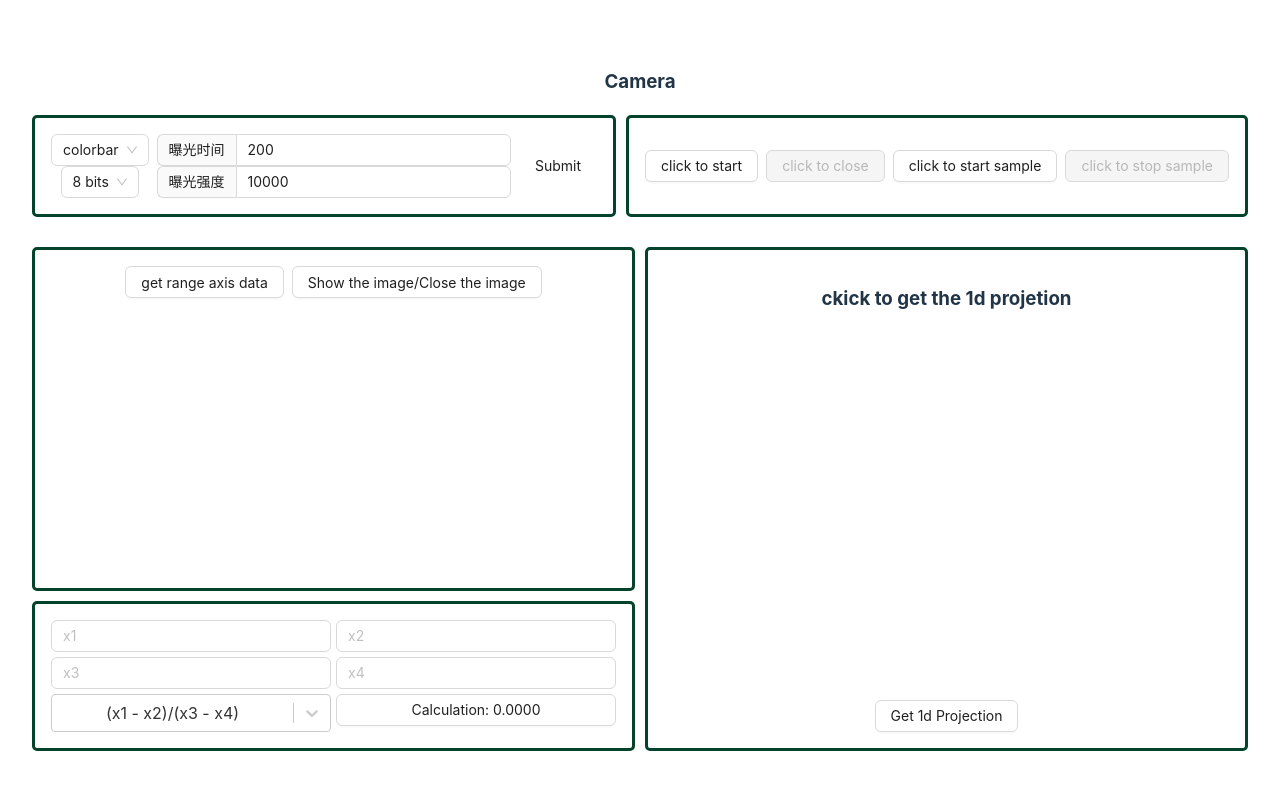
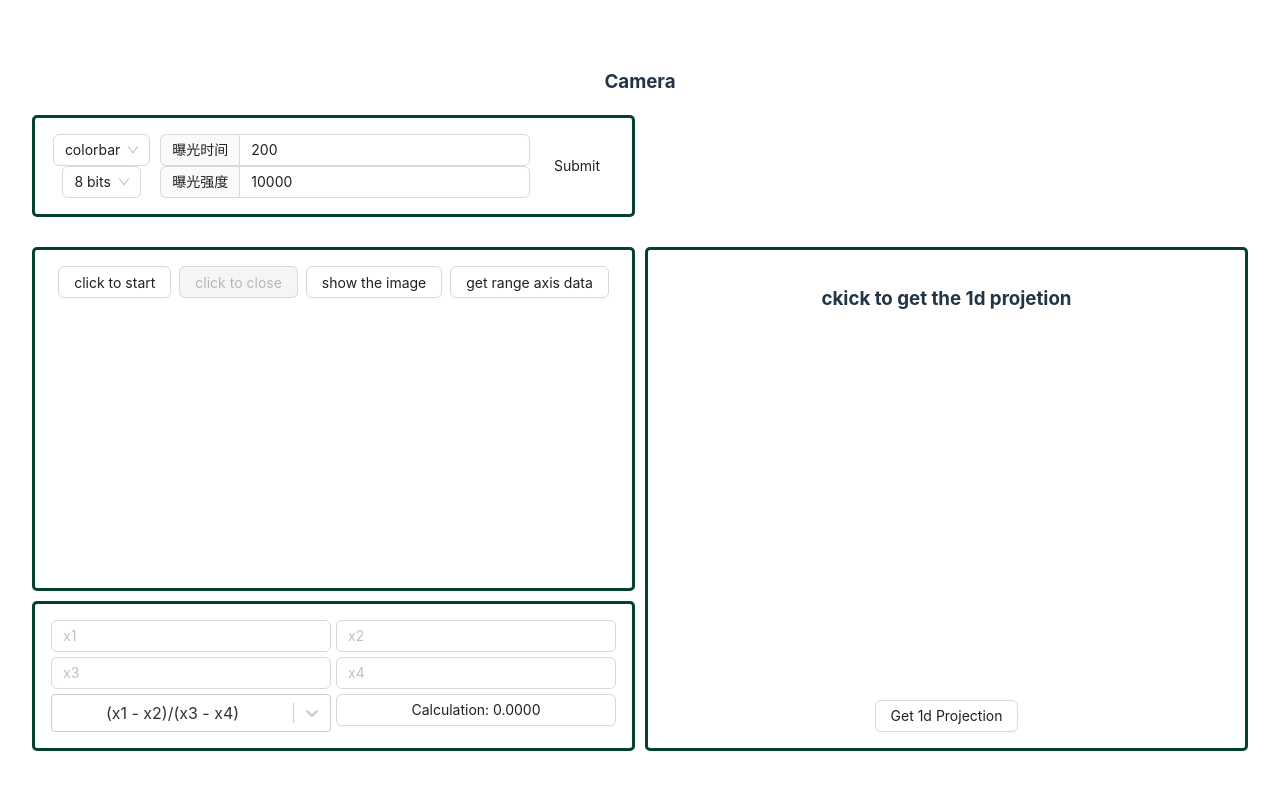
Before and after one commit to CLAPA-OPTICS/camera-front, a React (Vite) app: page / in a window 1280 px wide. Shown: the top 790 px of the page. Built offline with nearby package versions, Linux system fonts and the light colour scheme.

Commit message:
dev 0.0.1

```diff
--- a/src/App.jsx
+++ b/src/App.jsx
@@ -20,6 +20,7 @@ function App() {
   };
   const [k2, setK2] = useState(1.414);
   const [isOpen, setIsOpen] = useState(false);
+  const [isShow, setIsShow] = useState(false);
   const [res, setRes] = useState(0);
   const [data, setData] = useState();
   const [arr, setArr] = useState([0, 1, 2, 3]);
@@ -41,6 +42,35 @@ function App() {
         <div className='box1'>
           <div>
             <Space>
+              <Button disabled={isOpen} onClick={
+                  () => {
+                      fetch('http://127.0.0.1:8000/start');
+                      setIsOpen(true);
+                      // 通过事件监听页面关闭或刷新
+                      window.addEventListener('beforeunload', (event) => {
+                          fetch('http://127.0.0.1:8000/stop');
+                          event.returnValue = '';
+                      });
+                  }
+              }>
+                  click to start
+              </Button>
+              <Button disabled={!isOpen} onClick={
+                  () => {
+                      fetch('http://127.0.0.1:8000/close');
+                      setIsOpen(false);
+                      setIsShow(false);
+                  }
+              }>
+                  click to close
+              </Button>
+              <Button onClick={
+                  () => {
+                      setIsShow(!isShow);
+                  }
+              }>
+                  show the image
+              </Button>
               <Button onClick={
                   () => {
                     const url = 'http://127.0.0.1:8000/get_projection/?x1=' + range[0] + '&x2=' + range[1];
@@ -57,19 +87,12 @@ function App() {
                 }>
                 get range axis data
               </Button>
-              <Button onClick={
-                () => {
-                  setIsOpen(!isOpen);
-                }
-              }>
-                Show the image/Close the image
-              </Button>
             </Space>
           </div>
           {
-            isOpen ?
+            isShow ?
               <div className='two_raw'>
-                <div>
+                <div style={{padding: '1rem', height: '20rem'}}>
                   <Slider vertical range step={1} defaultValue={[0, 100]}  onAfterChange={
                     (value) => {
                       setRange(value);
--- a/src/Config.jsx
+++ b/src/Config.jsx
@@ -3,18 +3,7 @@ import { Select, Slider, Space, Button, Input } from 'antd';
 
 function Config(){
     const [isOpen, setIsOpen] = useState(false);
-    const [isSample, setSample] = useState(false);
-    const [time, setTime] = useState();
-    const sunmit =(
-        <Button type="text" onClick={
-            () => {
-                const url = 'http://127.0.0.1:8000/set_exposure_time/?time=' + time;
-                fetch(url, {method: 'POST'});
-            }
-        }>
-            Submit
-        </Button>
-    );
+    const [time, setTime] = useState(200);
 
     return (
     <>
@@ -31,53 +20,19 @@ function Config(){
             </div>
             <div>
                 <Input addonBefore="曝光时间" defaultValue={200} onChange = {
-                    (value) => {
-                        setTime(value);
+                    (e) => {
+                        setTime(Number(e.target.value));
                     }
                 }></Input>
                 <Input addonBefore="曝光强度" defaultValue={10000}></Input>
             </div>
             <Button type="text" onClick={
                 () => {
-                    const url = 'http://127.0.0.1:8000/set_exposure_time/?time=' + time;
+                    const url = 'http://127.0.0.1:8000/set_exposure_time?time=' + Number(time);
                     fetch(url, {method: 'POST'});
                 }
             }>
                 Submit
-            </Button>
-        </Space>
-        <Space>
-            <Button disabled={isOpen} onClick={
-                () => {
-                    fetch('http://127.0.0.1:8000/start');
-                    setIsOpen(true);
-                }
-            }>
-                click to start
-            </Button>
-            <Button disabled={!isOpen} onClick={
-                () => {
-                    fetch('http://127.0.0.1:8000/close');
-                    setIsOpen(false);
-                }
-            }>
-                click to close
-            </Button>
-            <Button disabled={isSample} onClick={
-                () => {
-                    fetch('http://127.0.0.1:8000/start_sample');
-                    setSample(true);
-                }
-            }>
-                click to start sample
-            </Button>
-            <Button disabled={!isSample} onClick={
-                () => {
-                    fetch('http://127.0.0.1:8000/stop_sample');
-                    setSample(false);
-                }
-            }>
-                click to stop sample
             </Button>
         </Space>
     </>
```
Lines whose indentation alone changed are shown as unchanged.
